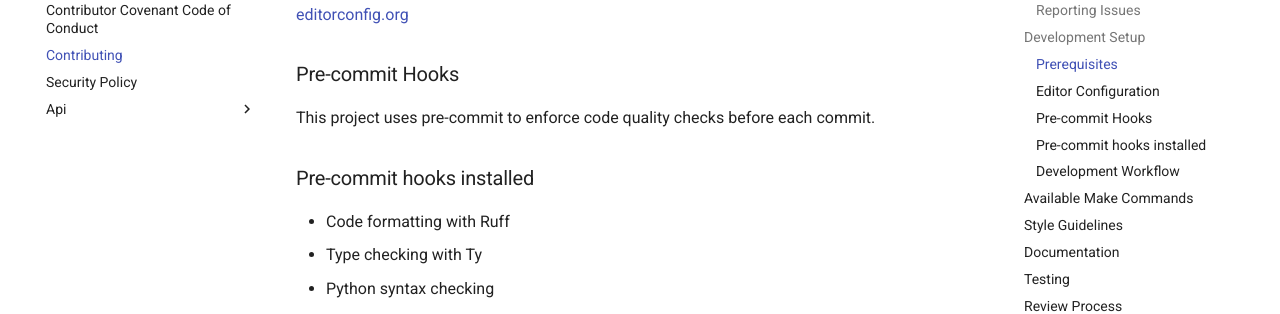
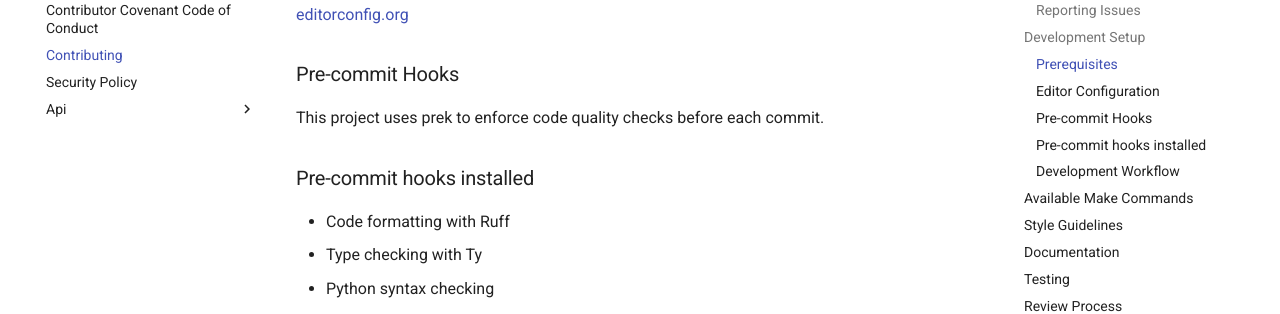
Before and after one commit to inokufu/python-logger, an MkDocs documentation site: the page built from docs/CONTRIBUTING.md, in a window 1280 px wide and 900 px high, scrolled down 757 px. Shown: the part 152-466 px from the top of the window. Built offline with MkDocs 1.6.1 and Material for MkDocs 9.7.7, drawn with Linux system fonts in a browser that asks for light colours; some of the changed text lies outside the part shown.

```diff
--- a/.copier-answers.yml
+++ b/.copier-answers.yml
@@ -1,5 +1,5 @@
 # Changes here will be overwritten by Copier
-_commit: 0049f24
+_commit: b8ceb3c
 _src_path: git@github.com:inokufu/python-project-template.git
 author_email: contact@inokufu.com
 author_name: Inokufu
--- a/docs/CONTRIBUTING.md
+++ b/docs/CONTRIBUTING.md
@@ -30,7 +30,7 @@ This project uses EditorConfig to maintain consistent coding styles.
 Find plugin for your editor at [editorconfig.org](https://editorconfig.org/#download)
 
 ### Pre-commit Hooks
-This project uses pre-commit to enforce code quality checks before each commit.
+This project uses prek to enforce code quality checks before each commit.
 
 ### Pre-commit hooks installed
 - Code formatting with Ruff
@@ -121,7 +121,7 @@ make help
 | format      | Format code                             |
 | lint        | Run linting checks                      |
 | test        | Run tests with coverage                 |
-| precommit   | Run pre-commit on all files             |
+| precommit   | Run prek on all files                   |
 | check       | Run all checks (precommit + test)       |
 | build       | Build package                           |
 | docs        | Build documentation                     |
```
Also changed, not shown: .pre-commit-config.yaml (+4 -4 lines), docs/CHANGELOG.md (+6 -0 lines), docs/README.md (+1 -1 lines), pyproject.toml (+7 -7 lines), 3 other files.
